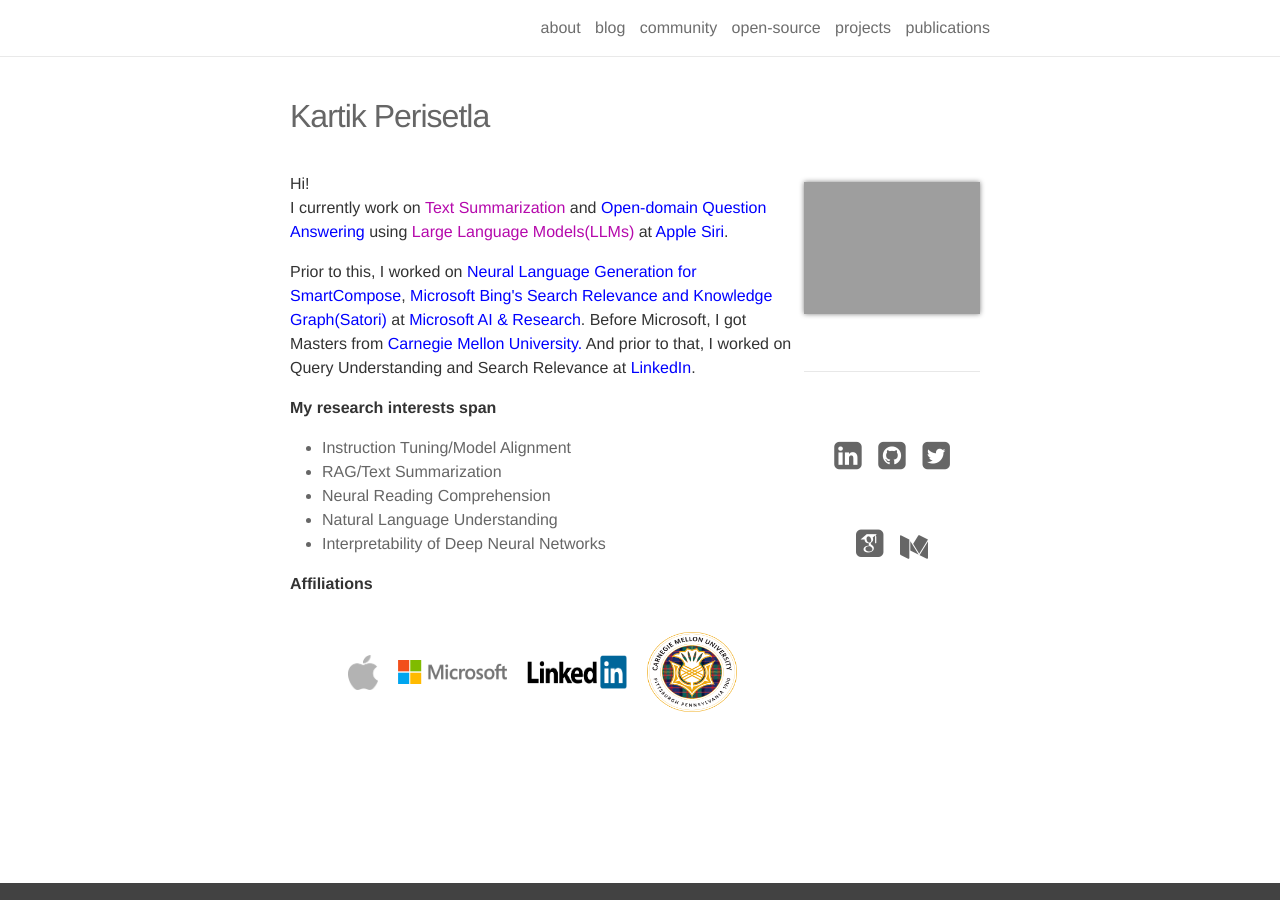
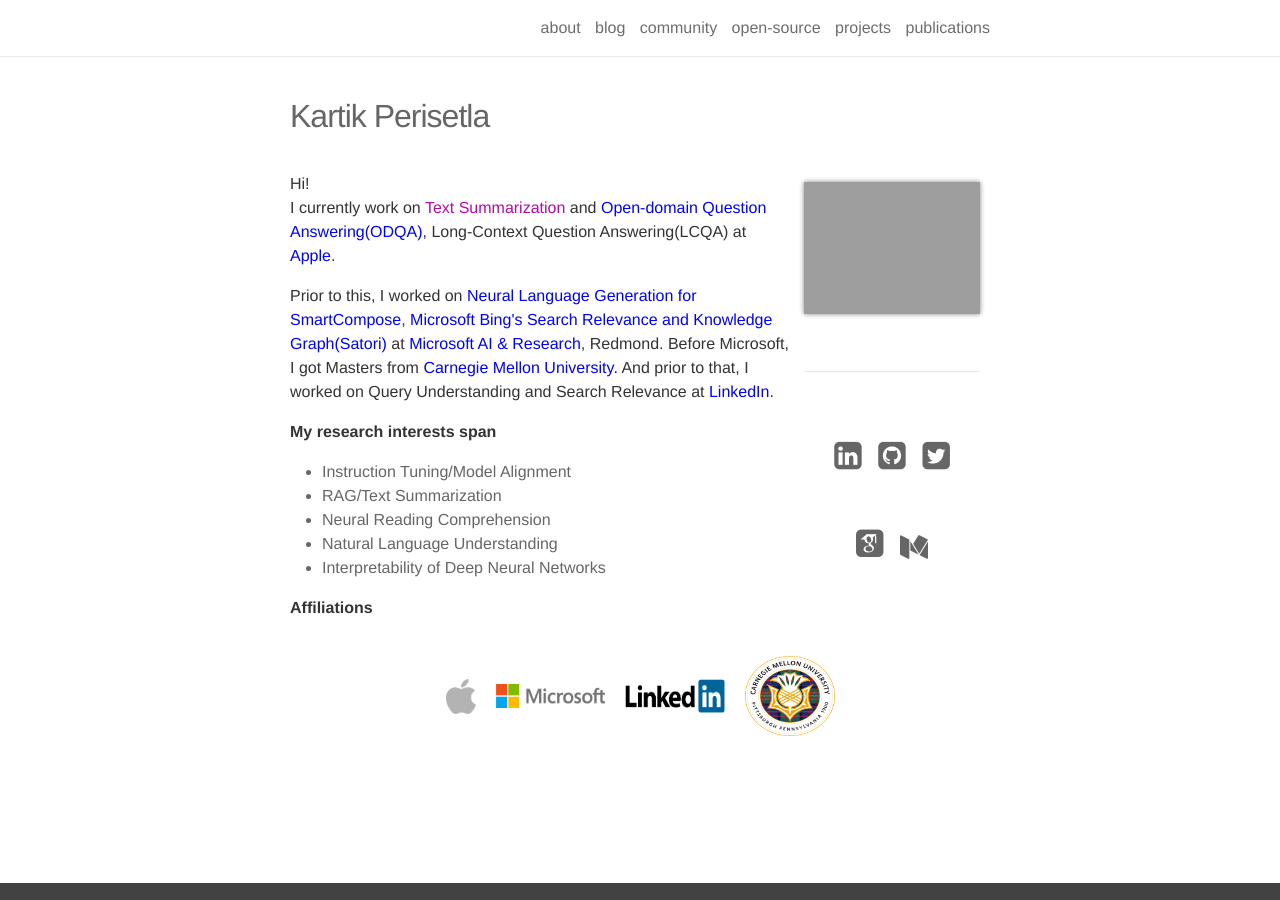
Before and after one commit to kartikperisetla/kartikperisetla.github.io, a Jekyll site: the page built from _pages/about.md, in a window 1280 px wide. Built offline with Jekyll 4.4.1, drawn with Linux system fonts in a browser that asks for light colours; nearby versions of some CDN libraries; some web fonts are replaced.

Commit message:
nit changes

```diff
--- a/_pages/about.md
+++ b/_pages/about.md
@@ -10,9 +10,9 @@
 ---
 <p align="left">
 Hi!<br/>
-I currently work on <a target="_blank" href="https://en.wikipedia.org/wiki/Automatic_summarization#Abstractive-based_summarization">Text Summarization</a> and <a target="_blank" href="https://en.wikipedia.org/wiki/Question_answering#Open_domain_question_answering" style="color:blue">Open-domain Question Answering</a> using <a target="_blank" href="https://en.wikipedia.org/wiki/Large_language_model">Large Language Models(LLMs)</a> at <a href="https://www.apple.com/siri/" target="_blank" style="color:blue">Apple Siri</a>.</p>
+I currently work on <a target="_blank" href="https://en.wikipedia.org/wiki/Automatic_summarization#Abstractive-based_summarization">Text Summarization</a> and <a target="_blank" href="https://en.wikipedia.org/wiki/Question_answering#Open_domain_question_answering" style="color:blue">Open-domain Question Answering(ODQA)</a>, Long-Context Question Answering(LCQA) at <a href="https://www.apple.com/siri/" target="_blank" style="color:blue">Apple</a>.</p>
 <p>
-Prior to this, I worked on <a href="https://www.theverge.com/2020/5/11/21254298/microsoft-outlook-web-text-predictions-gmail-smart-compose-feature" target="_blank" style="color:blue">Neural Language Generation for SmartCompose</a>, <a href="https://blogs.bing.com/search/2013/03/21/understand-your-world-with-bing" target="_blank" style="color:blue"> Microsoft Bing's Search Relevance and Knowledge Graph(Satori)</a> at <a href="https://news.microsoft.com/2016/09/29/microsoft-expands-artificial-intelligence-ai-efforts-with-creation-of-new-microsoft-ai-and-research-group/" target="_blank" style="color:blue">Microsoft AI & Research</a>. Before Microsoft, I got Masters from <a href="http://cmu.edu/" target="_blank" style="color:blue">Carnegie Mellon University.</a> And prior to that, I worked on Query Understanding and Search Relevance at <a href="https://linkedin.com" target="_blank" style="color:blue">LinkedIn</a>.
+Prior to this, I worked on <a href="https://www.theverge.com/2020/5/11/21254298/microsoft-outlook-web-text-predictions-gmail-smart-compose-feature" target="_blank" style="color:blue">Neural Language Generation for SmartCompose</a>, <a href="https://blogs.bing.com/search/2013/03/21/understand-your-world-with-bing" target="_blank" style="color:blue"> Microsoft Bing's Search Relevance and Knowledge Graph(Satori)</a> at <a href="https://news.microsoft.com/2016/09/29/microsoft-expands-artificial-intelligence-ai-efforts-with-creation-of-new-microsoft-ai-and-research-group/" target="_blank" style="color:blue">Microsoft AI & Research</a>, Redmond. Before Microsoft, I got Masters from <a href="http://cmu.edu/" target="_blank" style="color:blue">Carnegie Mellon University.</a> And prior to that, I worked on Query Understanding and Search Relevance at <a href="https://linkedin.com" target="_blank" style="color:blue">LinkedIn</a>.
 </p>
 
 <p align="left">
```
